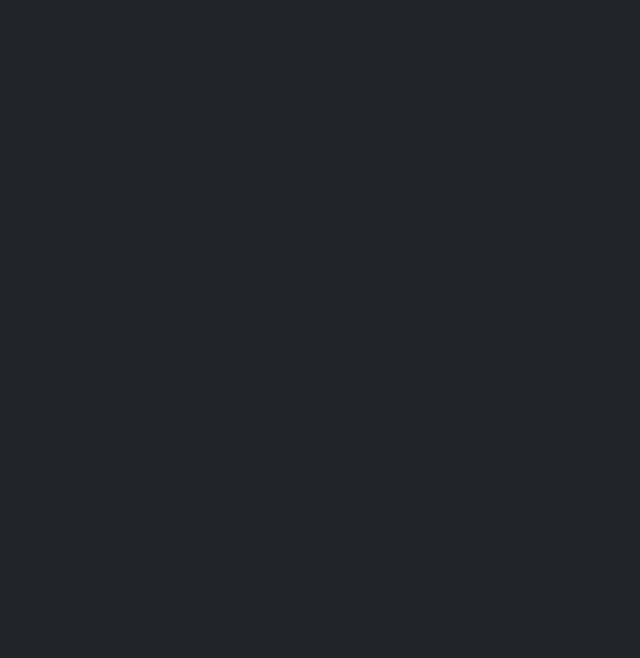
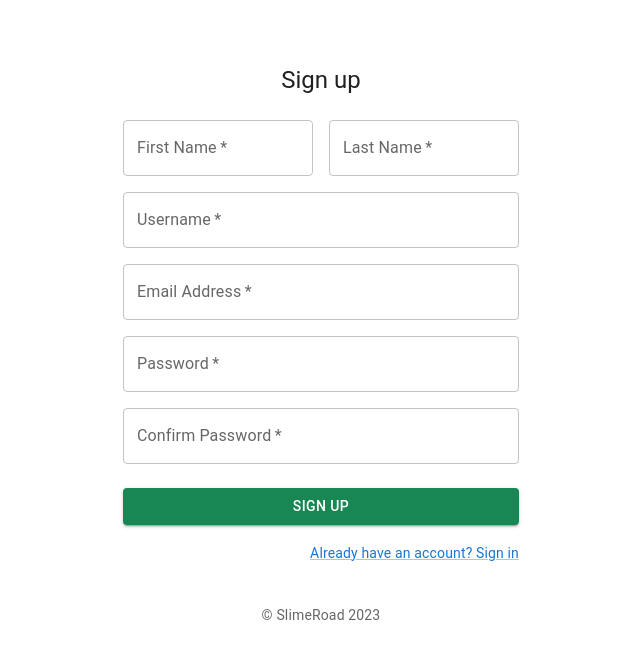
Before and after one commit to TolulopeJoel/Slime-Road-FE, a React (Create React App) app: page /signup in a window 1280 px wide. Before the commit this address had no page. Shown: the top 658 px of the page, without its empty margins (319-959 px from the left). Built offline with nearby package versions, Linux system fonts and the light colour scheme.

Commit message:
Added SignUp page

```diff
--- a/src/App.js
+++ b/src/App.js
@@ -10,6 +10,7 @@ import Library from './pages/Library';
 import SignIn from './pages/Auth/SigIn';
 import Settings from './pages/Settings';
 import Home from './pages/LandingPage';
+import SignUp from './pages/Auth/SignUp';
 
 function App() {
   return (
@@ -19,11 +20,13 @@ function App() {
       <Route path='shop/' element={<Shop />} />
       <Route path='products/' element={<UserProducts />} />
       <Route path='library/' element={<Library />} />
-      <Route path='login/' element={<SignIn />} />
       <Route path='payouts/' element={<Payout />} />
       <Route path='products/:productSlug/' element={<ProductDetail />} />
       <Route path='library/:productSlug/' element={<BoughtProductDetail />} />
       <Route path='settings/' element={<Settings />} />
+
+      <Route path='login/' element={<SignIn />} />
+      <Route path="/signup" element={<SignUp />} />
       </Routes>
     </BrowserRouter>
   );
--- /dev/null
+++ b/src/pages/Auth/SignUp.js
@@ -0,0 +1,116 @@
+import React, { useState } from "react";
+import Button from '@mui/material/Button';
+import CssBaseline from '@mui/material/CssBaseline';
+import TextField from '@mui/material/TextField';
+import Link from '@mui/material/Link';
+import Grid from '@mui/material/Grid';
+import Box from '@mui/material/Box';
+import { useNavigate } from "react-router-dom";
+import Typography from '@mui/material/Typography';
+import Container from '@mui/material/Container';
+import { createTheme, ThemeProvider } from '@mui/material/styles';
+import { apiWithoutToken } from "../../components/Api";
+
+function Copyright(props) {
+  return (
+    <Typography variant="body2" color="text.secondary" align="center" {...props}>
+      {'© SlimeRoad'} {new Date().getFullYear()}
+    </Typography>
+  );
+  }
+
+const theme = createTheme();
+
+export default function SignUp() {
+  const [firstName, setFirstName] = useState("");
+  const [lastName, setLastName] = useState("");
+  const [email, setEmail] = useState("");
+  const [username, setUsername] = useState("");
+  const [password, setPassword] = useState("");
+  const [password2, setPassword2] = useState("");
+  const [fieldErrors, setfieldErrors] = useState({});
+  const [otherErrors, setotherErrors] = useState({});
+  const navigate = useNavigate();
+
+  const handleSubmit = async (event) => {
+    event.preventDefault();
+    try {
+      await apiWithoutToken.post("/auth/register/", {
+        email,
+        password,
+        username,
+        last_name: lastName,
+        first_name: firstName,
+        password2: password2,
+      });
+      navigate("/login")
+    } catch (error) {
+      if (error.response.data.detail) {
+        setotherErrors([error.response.data.detail]);
+      } else if (error.response.data.message) {
+        setotherErrors([error.response.data.message]);
+      } else if (error.response.data.non_field_errors) {
+        setotherErrors(error.response.data.non_field_errors);
+      } else {
+        setfieldErrors(error.response.data);
+      }
+    }
+  };
+
+  return (
+    <ThemeProvider theme={theme}>
+      <Container component="main" maxWidth="xs">
+        <CssBaseline />
+        <Box sx={{ marginTop: 8, display: 'flex', flexDirection: 'column', alignItems: 'center', }} >
+          <Typography component="h1" variant="h5">
+            Sign up
+          </Typography>
+          {otherErrors && Object.values(otherErrors).map((errorMessage) => {
+            return (
+              <div className="alert alert-danger w-100">{errorMessage}</div>
+            )
+          })
+          }
+
+          <Box component="form" noValidate onSubmit={handleSubmit} sx={{ mt: 3 }}>
+            <Grid container spacing={2}>
+              <Grid item xs={12} sm={6}>
+                {fieldErrors.first_name && (<div className="text-danger w-100">{fieldErrors.first_name}</div>)}
+                <TextField required fullWidth label="First Name" value={firstName} onChange={(event) => setFirstName(event.target.value)} />
+              </Grid>
+              <Grid item xs={12} sm={6}>
+                {fieldErrors.last_name && (<div className="text-danger w-100">{fieldErrors.last_name}</div>)}
+                <TextField required fullWidth label="Last Name" value={lastName} onChange={(event) => setLastName(event.target.value)} />
+              </Grid>
+              <Grid item xs={12}>
+                {fieldErrors.username && (<div className="text-danger w-100">{fieldErrors.username}</div>)}
+                <TextField required fullWidth label="Username" value={username} onChange={(event) => setUsername(event.target.value)} />
+              </Grid>
+              <Grid item xs={12}>
+                {fieldErrors.email && (<div className="text-danger w-100">{fieldErrors.email}</div>)}
+                <TextField required fullWidth label="Email Address" name="email" value={email} onChange={(event) => setEmail(event.target.value)} />
+              </Grid>
+              <Grid item xs={12}>
+                {fieldErrors.password && (<div className="text-danger w-100">{fieldErrors.password}</div>)}
+                <TextField required fullWidth label="Password" type="password" id="password" value={password} onChange={(event) => setPassword(event.target.value)} />
+              </Grid>
+              <Grid item xs={12}>
+                {fieldErrors.password2 && (<div className="text-danger w-100">{fieldErrors.password2}</div>)}
+                <TextField required fullWidth label="Confirm Password" type="password" id="password2" value={password2} onChange={(event) => setPassword2(event.target.value)} />
+              </Grid>
+            </Grid>
+            <Button type="submit" fullWidth variant="contained" className="bg-success" sx={{ mt: 3, mb: 2 }}> Sign Up </Button>
+            <Grid container justifyContent="flex-end">
+              <Grid item>
+                <Link href="/login" variant="body2">
+                  Already have an account? Sign in
+                </Link>
+              </Grid>
+            </Grid>
+          </Box>
+        </Box>
+        <Copyright sx={{ mt: 5 }} />
+      </Container>
+    </ThemeProvider>
+  );
+}
```
